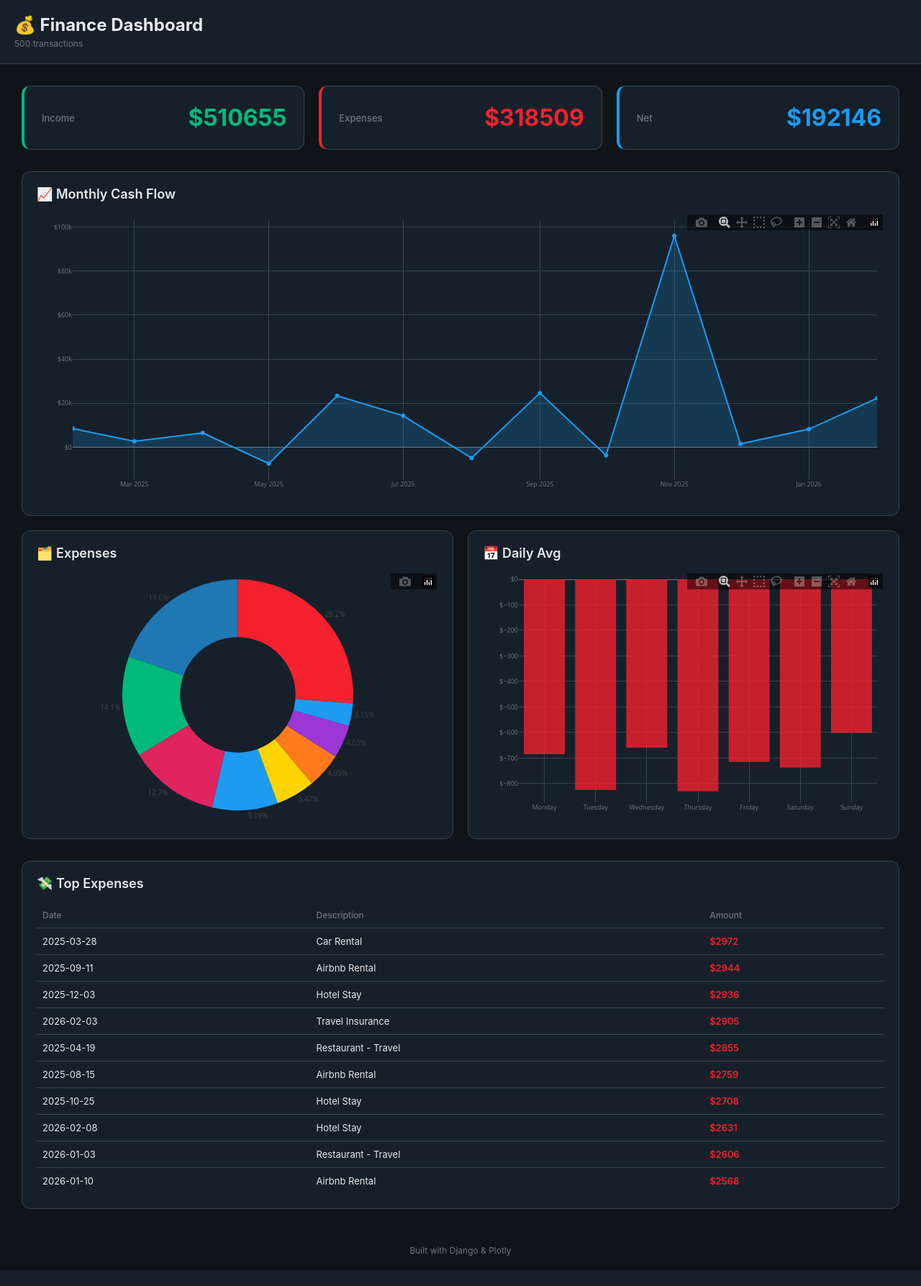
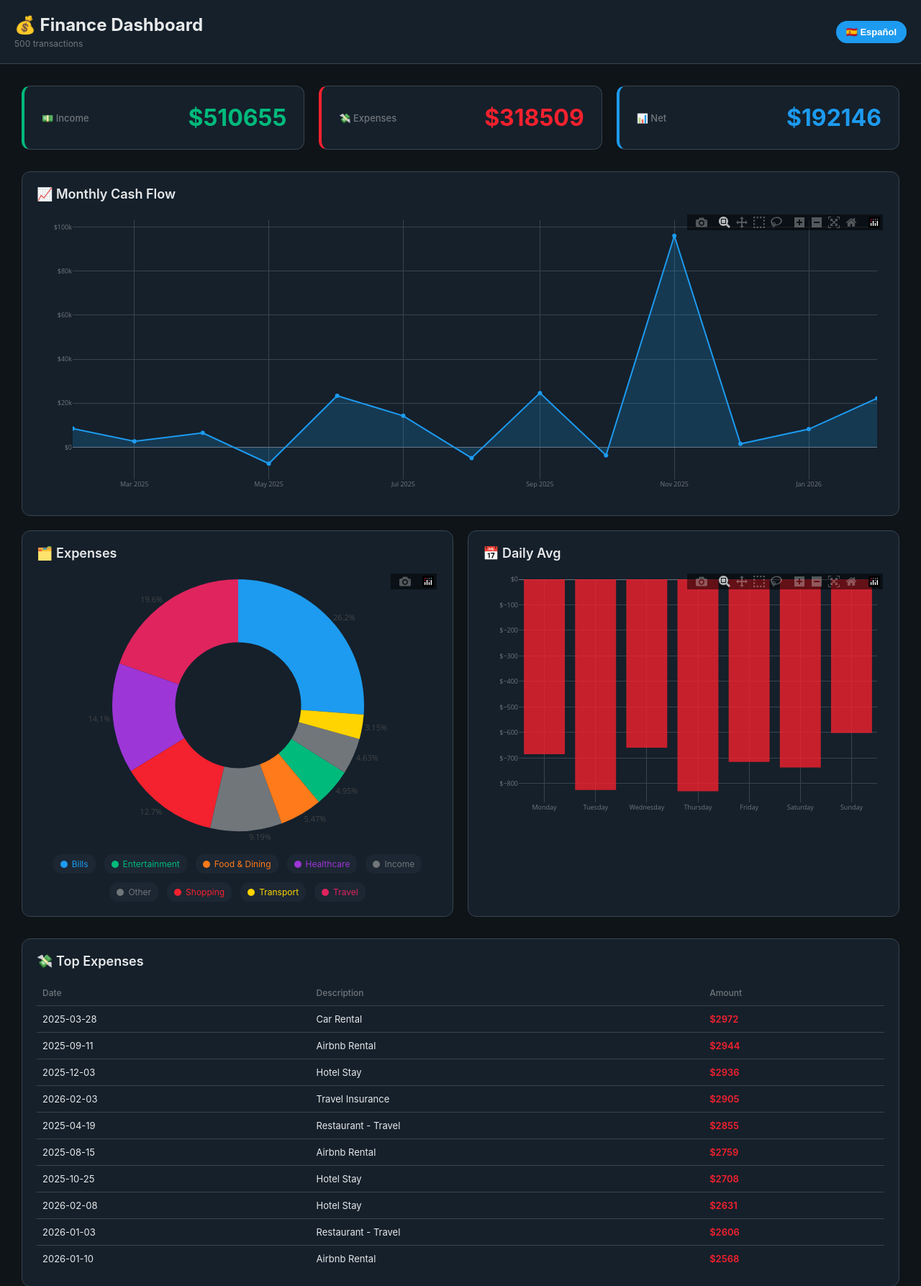
Before and after one commit to luisdi-gengar/finance-dashboard, a Django app: page / in a window 1280 px wide. Shown: the top 1787 px of the page at 72% size. Before the commit the page ends 1765 px from the top, so only its background shows below. Run offline with Django 5.2, Linux system fonts and the light colour scheme; some libraries are stand-ins or nearby versions.

Commit message:
Add emojis, Spanish toggle, and color-coded category legend

```diff
--- a/dashboard/templates/dashboard/index.html
+++ b/dashboard/templates/dashboard/index.html
@@ -18,27 +18,45 @@
             min-height: 100vh;
             -webkit-font-smoothing: antialiased;
         }
+
         .header {
             background: #15202b;
             padding: 16px 20px;
             border-bottom: 1px solid #38444d;
+            display: flex;
+            justify-content: space-between;
+            align-items: center;
         }
-        .header h1 {
+        .header-left h1 {
             font-size: 20px;
             font-weight: 700;
         }
-        .header .subtitle {
+        .header-left .subtitle {
             color: #71767b;
             font-size: 12px;
             margin-top: 4px;
         }
+        .lang-toggle {
+            background: #1d9bf0;
+            color: white;
+            border: none;
+            padding: 8px 14px;
+            border-radius: 20px;
+            font-size: 13px;
+            font-weight: 600;
+            cursor: pointer;
+            transition: background 0.2s;
+        }
+        .lang-toggle:hover {
+            background: #1a8cd8;
+        }
+
         .container {
             max-width: 1400px;
             margin: 0 auto;
             padding: 16px;
         }
 
-        /* Stats Grid - Mobile First */
         .stats-grid {
             display: grid;
             grid-template-columns: 1fr;
@@ -77,7 +95,6 @@
         .stat-card.expense .stat-value { color: #f4212e; }
         .stat-card.net .stat-value { color: #1d9bf0; }
 
-        /* Charts Grid */
         .charts-grid {
             display: grid;
             grid-template-columns: 1fr;
@@ -100,12 +117,33 @@
             grid-column: 1;
         }
 
-        /* Charts */
         #monthly-chart { height: 250px; }
-        #category-chart { height: 280px; }
+        #category-chart { height: 320px; }
         #daily-chart { height: 250px; }
 
-        /* Transactions Table */
+        /* Category Legend */
+        .category-legend {
+            display: flex;
+            flex-wrap: wrap;
+            gap: 8px;
+            margin-top: 12px;
+            justify-content: center;
+        }
+        .legend-item {
+            display: flex;
+            align-items: center;
+            gap: 6px;
+            font-size: 11px;
+            padding: 4px 8px;
+            background: #1c2733;
+            border-radius: 12px;
+        }
+        .legend-dot {
+            width: 10px;
+            height: 10px;
+            border-radius: 50%;
+        }
+
         .transactions-table {
             background: #15202b;
             border-radius: 12px;
@@ -150,7 +188,6 @@
             font-size: 12px;
         }
 
-        /* Tablet and up */
         @media (min-width: 600px) {
             .container { padding: 20px; }
             .header { padding: 20px; }
@@ -175,14 +212,16 @@
             .chart-title { font-size: 18px; margin-bottom: 16px; }
 
             #monthly-chart { height: 300px; }
-            #category-chart { height: 320px; }
+            #category-chart { height: 350px; }
             #daily-chart { height: 300px; }
 
             .transactions-table { padding: 20px; }
             .table-title { font-size: 18px; margin-bottom: 16px; }
+
+            .category-legend { gap: 12px; }
+            .legend-item { font-size: 12px; padding: 6px 10px; }
         }
 
-        /* Desktop */
         @media (min-width: 1024px) {
             .container { padding: 30px; }
 
@@ -193,60 +232,62 @@
             .charts-grid { gap: 20px; margin-bottom: 30px; }
 
             #monthly-chart { height: 400px; }
-            #category-chart { height: 350px; }
+            #category-chart { height: 380px; }
             #daily-chart { height: 350px; }
         }
     </style>
 </head>
 <body>
     <div class="header">
-        <div>
+        <div class="header-left">
             <h1>💰 Finance Dashboard</h1>
-            <div class="subtitle">{{ num_transactions }} transactions</div>
+            <div class="subtitle"><span data-en>{{ num_transactions }}</span> <span data-en>transactions</span><span data-es style="display:none">transacciones</span></div>
         </div>
+        <button class="lang-toggle" onclick="toggleLanguage()">🇪🇸 Español</button>
     </div>
 
     <div class="container">
         <div class="stats-grid">
             <div class="stat-card income">
-                <div class="stat-label">Income</div>
+                <div class="stat-label"><span data-en>💵 Income</span><span data-es style="display:none">💵 Ingresos</span></div>
                 <div class="stat-value">${{ total_income|floatformat:0 }}</div>
             </div>
             <div class="stat-card expense">
-                <div class="stat-label">Expenses</div>
+                <div class="stat-label"><span data-en>💸 Expenses</span><span data-es style="display:none">💸 Gastos</span></div>
                 <div class="stat-value">${{ total_expenses|floatformat:0 }}</div>
             </div>
             <div class="stat-card net">
-                <div class="stat-label">Net</div>
+                <div class="stat-label"><span data-en>📊 Net</span><span data-es style="display:none">📊 Neto</span></div>
                 <div class="stat-value">${{ net|floatformat:0 }}</div>
             </div>
         </div>
 
         <div class="charts-grid">
             <div class="chart-card full-width">
-                <div class="chart-title">📈 Monthly Cash Flow</div>
+                <div class="chart-title"><span data-en>📈 Monthly Cash Flow</span><span data-es style="display:none">📈 Flujo de Caja Mensual</span></div>
                 <div id="monthly-chart"></div>
             </div>
 
             <div class="chart-card">
-                <div class="chart-title">🗂️ Expenses</div>
+                <div class="chart-title"><span data-en>🗂️ Expenses</span><span data-es style="display:none">🗂️ Gastos</span></div>
                 <div id="category-chart"></div>
+                <div class="category-legend" id="category-legend"></div>
             </div>
 
             <div class="chart-card">
-                <div class="chart-title">📅 Daily Avg</div>
+                <div class="chart-title"><span data-en>📅 Daily Avg</span><span data-es style="display:none">📅 Promedio Diario</span></div>
                 <div id="daily-chart"></div>
             </div>
         </div>
 
         <div class="transactions-table">
-            <div class="table-title">💸 Top Expenses</div>
+            <div class="table-title"><span data-en>💸 Top Expenses</span><span data-es style="display:none">💸 Principales Gastos</span></div>
             <table>
                 <thead>
                     <tr>
-                        <th>Date</th>
-                        <th>Description</th>
-                        <th>Amount</th>
+                        <th><span data-en>Date</span><span data-es style="display:none">Fecha</span></th>
+                        <th><span data-en>Description</span><span data-es style="display:none">Descripción</span></th>
+                        <th><span data-en>Amount</span><span data-es style="display:none">Monto</span></th>
                     </tr>
                 </thead>
                 <tbody>
@@ -267,6 +308,64 @@
     </div>
 
     <script>
+        let isSpanish = false;
+        const categoryColors = {
+            'Shopping': '#f4212e',
+            'Food & Dining': '#ff7a1a',
+            'Transportation': '#ffd400',
+            'Entertainment': '#00ba7c',
+            'Bills & Utilities': '#1d9bf0',
+            'Healthcare': '#9d36d6',
+            'Travel': '#e0245e',
+            'Other': '#71767b'
+        };
+
+        const categoryLabels = {
+            'en': {
+                'Shopping': 'Shopping',
+                'Food & Dining': 'Food & Dining',
+                'Transportation': 'Transport',
+                'Entertainment': 'Entertainment',
+                'Bills & Utilities': 'Bills',
+                'Healthcare': 'Healthcare',
+                'Travel': 'Travel',
+                'Other': 'Other'
+            },
+            'es': {
+                'Shopping': 'Compras',
+                'Food & Dining': 'Comida',
+                'Transportation': 'Transporte',
+                'Entertainment': 'Entretenim.',
+                'Bills & Utilities': 'Facturas',
+                'Healthcare': 'Salud',
+                'Travel': 'Viajes',
+                'Other': 'Otros'
+            }
+        };
+
+        function toggleLanguage() {
+            isSpanish = !isSpanish;
+            const lang = isSpanish ? 'es' : 'en';
+
+            document.querySelectorAll('[data-en]').forEach(el => el.style.display = isSpanish ? 'none' : 'inline');
+            document.querySelectorAll('[data-es]').forEach(el => el.style.display = isSpanish ? 'inline' : 'none');
+
+            document.querySelector('.lang-toggle').textContent = isSpanish ? '🇺🇸 English' : '🇪🇸 Español';
+
+            updateCategoryLegend(lang);
+        }
+
+        function updateCategoryLegend(lang) {
+            const legend = document.getElementById('category-legend');
+            const cats = categoryData.map(c => c.category);
+            legend.innerHTML = cats.map(cat => `
+                <div class="legend-item">
+                    <span class="legend-dot" style="background:${categoryColors[cat] || '#71767b'}"></span>
+                    <span style="color:${categoryColors[cat] || '#71767b'}">${categoryLabels[lang][cat] || cat}</span>
+                </div>
+            `).join('');
+        }
+
         // Monthly Chart
         const monthlyLabels = {{ monthly_labels|safe }};
         const monthlyData = {{ monthly_data|safe }};
@@ -310,12 +409,13 @@
             type: 'pie',
             hole: 0.5,
             marker: {
-                colors: ['#f4212e', '#ff7a1a', '#ffd400', '#00ba7c', '#1d9bf0', '#9d36d6', '#e0245e', '#1d9bf0']
+                colors: categories.map(c => categoryColors[c] || '#71767b')
             },
             textinfo: 'percent',
             textposition: 'outside',
             automargin: true,
-            textfont: { size: 10 }
+            textfont: { size: 11 },
+            hovertemplate: '<b>%{label}</b><br>$%{value:,.0f}<br>%{percent}<extra></extra>'
         };
 
         Plotly.newPlot('category-chart', [categoryTrace], {
@@ -325,6 +425,9 @@
             showlegend: false,
             responsive: true
         });
+
+        // Initialize legend
+        updateCategoryLegend('en');
 
         // Daily Chart
         const dailyData = {{ daily_data|safe }};
```
